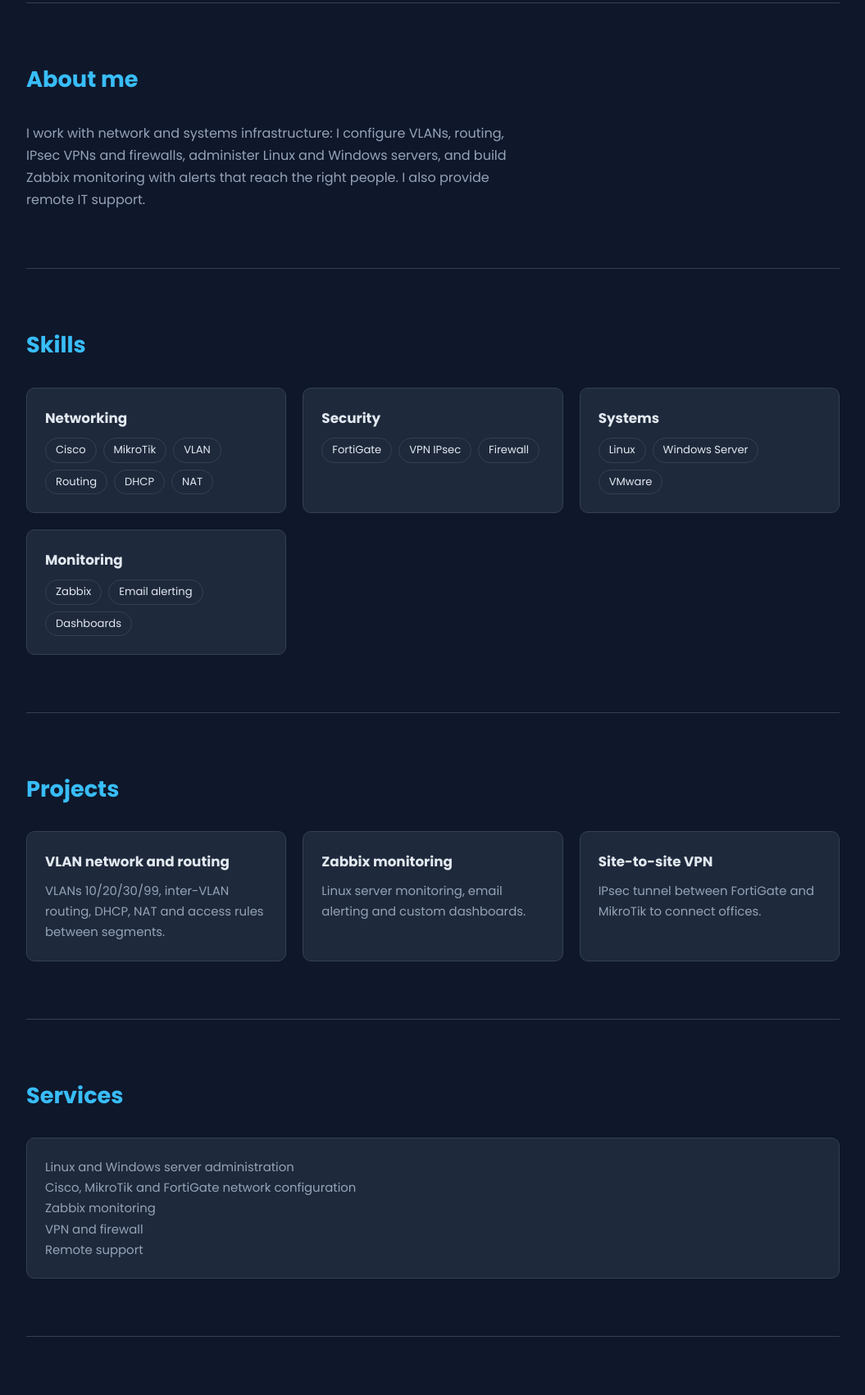
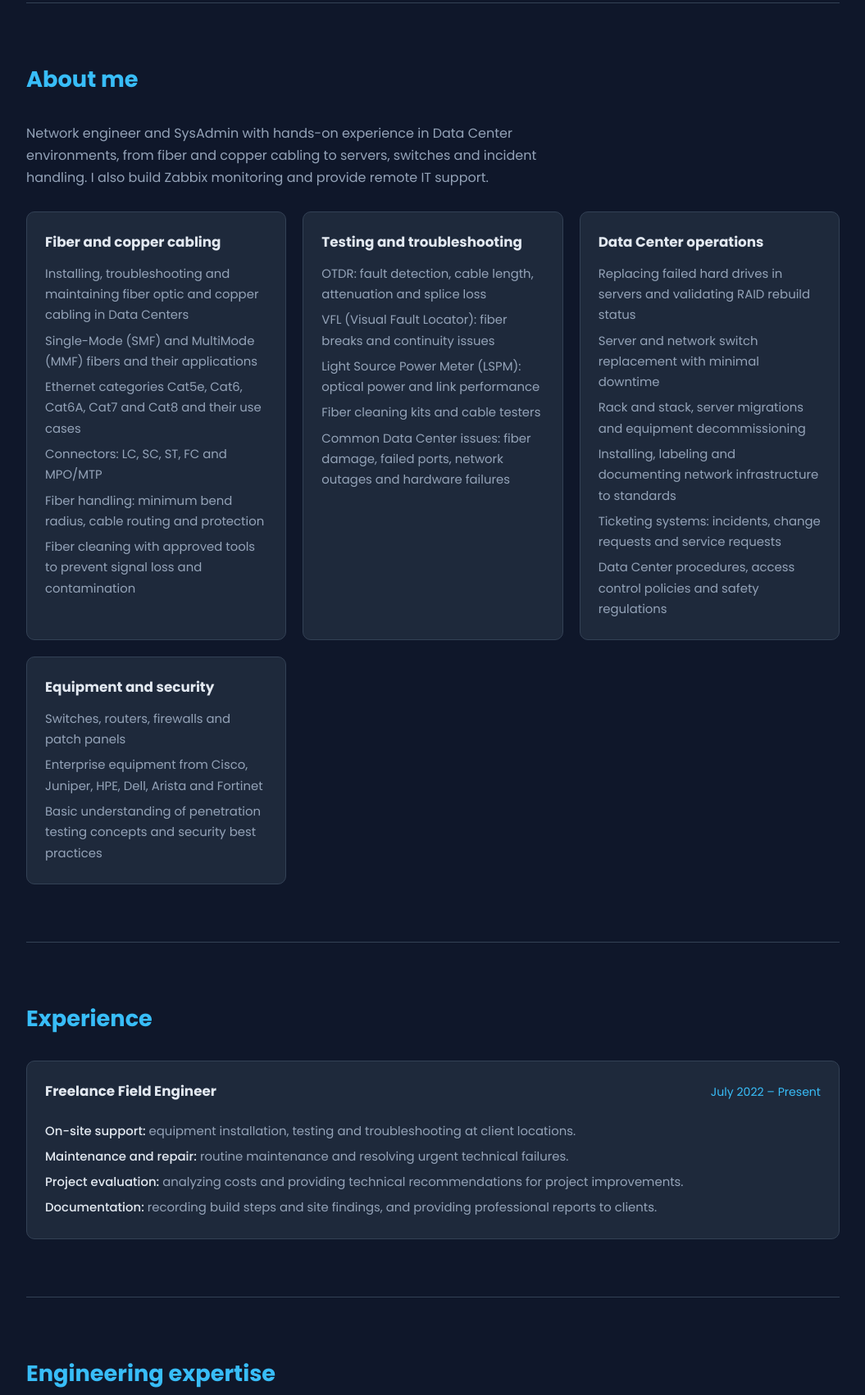
Before and after one commit to BogdanNBarascu/bogdan-portfolio, a plain HTML site: page index.html in a window 1280 px wide. Shown: the part 590-2292 px from the top of the page at 82% size, without its empty margins (112-1167 px from the left). Drawn offline with Linux system fonts and the light colour scheme.

Commit message:
Add files via upload

```diff
--- a/index.html
+++ b/index.html
@@ -46,6 +46,11 @@ h2{font-size:1.7rem;margin-bottom:28px;color:var(--accent)}
 .card h3{font-size:1.05rem;margin-bottom:8px}
 .card p,.card li{color:var(--muted);font-size:.93rem}
 .card ul{list-style:none}
+.card li{padding:3px 0}
+.role{display:flex;justify-content:space-between;flex-wrap:wrap;gap:6px 16px;align-items:baseline;margin-bottom:10px}
+.role span{color:var(--accent);font-size:.88rem}
+.card li strong{color:var(--text);font-weight:500}
+.about{margin-top:28px;grid-template-columns:repeat(auto-fit,minmax(300px,1fr))}
 .chips{display:flex;flex-wrap:wrap;gap:8px;margin-top:10px}
 .chips span{border:1px solid var(--line);border-radius:999px;padding:3px 12px;font-size:.82rem;color:var(--text)}
 .contact a.row{display:block;padding:14px 0;border-bottom:1px solid var(--line);text-decoration:none}
@@ -60,6 +65,7 @@ footer{text-align:center;padding:26px;color:var(--muted);font-size:.85rem;border
   <strong>Bogdan Barascu</strong>
   <ul>
     <li><a href="#about">About</a></li>
+    <li><a href="#experience">Experience</a></li>
     <li><a href="#skills">Skills</a></li>
     <li><a href="#projects">Projects</a></li>
     <li><a href="#services">Services</a></li>
@@ -93,13 +99,67 @@ footer{text-align:center;padding:26px;color:var(--muted);font-size:.85rem;border
 
   <section id="about">
     <h2>About me</h2>
-    <p class="lead">I work with network and systems infrastructure: I configure VLANs, routing, IPsec VPNs and firewalls, administer Linux and Windows servers, and build Zabbix monitoring with alerts that reach the right people. I also provide remote IT support.</p>
+    <p class="lead">Network engineer and SysAdmin with hands-on experience in Data Center environments, from fiber and copper cabling to servers, switches and incident handling. I also build Zabbix monitoring and provide remote IT support.</p>
+    <div class="groups about">
+      <div class="card"><h3>Fiber and copper cabling</h3><ul>
+        <li>Installing, troubleshooting and maintaining fiber optic and copper cabling in Data Centers</li>
+        <li>Single-Mode (SMF) and MultiMode (MMF) fibers and their applications</li>
+        <li>Ethernet categories Cat5e, Cat6, Cat6A, Cat7 and Cat8 and their use cases</li>
+        <li>Connectors: LC, SC, ST, FC and MPO/MTP</li>
+        <li>Fiber handling: minimum bend radius, cable routing and protection</li>
+        <li>Fiber cleaning with approved tools to prevent signal loss and contamination</li>
+      </ul></div>
+      <div class="card"><h3>Testing and troubleshooting</h3><ul>
+        <li>OTDR: fault detection, cable length, attenuation and splice loss</li>
+        <li>VFL (Visual Fault Locator): fiber breaks and continuity issues</li>
+        <li>Light Source Power Meter (LSPM): optical power and link performance</li>
+        <li>Fiber cleaning kits and cable testers</li>
+        <li>Common Data Center issues: fiber damage, failed ports, network outages and hardware failures</li>
+      </ul></div>
+      <div class="card"><h3>Data Center operations</h3><ul>
+        <li>Replacing failed hard drives in servers and validating RAID rebuild status</li>
+        <li>Server and network switch replacement with minimal downtime</li>
+        <li>Rack and stack, server migrations and equipment decommissioning</li>
+        <li>Installing, labeling and documenting network infrastructure to standards</li>
+        <li>Ticketing systems: incidents, change requests and service requests</li>
+        <li>Data Center procedures, access control policies and safety regulations</li>
+      </ul></div>
+      <div class="card"><h3>Equipment and security</h3><ul>
+        <li>Switches, routers, firewalls and patch panels</li>
+        <li>Enterprise equipment from Cisco, Juniper, HPE, Dell, Arista and Fortinet</li>
+        <li>Basic understanding of penetration testing concepts and security best practices</li>
+      </ul></div>
+    </div>
+  </section>
+
+  <section id="experience">
+    <h2>Experience</h2>
+    <div class="card">
+      <div class="role"><h3>Freelance Field Engineer</h3><span>July 2022 – Present</span></div>
+      <ul>
+        <li><strong>On-site support:</strong> equipment installation, testing and troubleshooting at client locations.</li>
+        <li><strong>Maintenance and repair:</strong> routine maintenance and resolving urgent technical failures.</li>
+        <li><strong>Project evaluation:</strong> analyzing costs and providing technical recommendations for project improvements.</li>
+        <li><strong>Documentation:</strong> recording build steps and site findings, and providing professional reports to clients.</li>
+      </ul>
+    </div>
+  </section>
+
+  <section id="expertise">
+    <h2>Engineering expertise</h2>
+    <div class="groups">
+      <div class="card"><h3>Advanced troubleshooting</h3><p>Troubleshooting and resolving complex network and security issues across converged platforms, with strategic recommendations for system improvements.</p></div>
+      <div class="card"><h3>Infrastructure management</h3><p>Designing, integrating and maintaining consolidated network services, including switches, routers, firewalls and wireless networks, alongside data center virtualization and storage solutions.</p></div>
+      <div class="card"><h3>Architectural planning</h3><p>Planning engineering architectures and establishing technical standards for interface applications to ensure system scalability and consistency.</p></div>
+      <div class="card"><h3>Capacity and resource planning</h3><p>Proactive evaluations of network systems to optimize resource allocation and lead expansion initiatives.</p></div>
+      <div class="card"><h3>R&amp;D and innovation</h3><p>Researching and evaluating emerging technologies and services, delivering comprehensive proposals for new systems, procedures and organizational transitions.</p></div>
+    </div>
   </section>
 
   <section id="skills">
     <h2>Skills</h2>
     <div class="groups">
-      <div class="card"><h3>Networking</h3><div class="chips"><span>Cisco</span><span>MikroTik</span><span>VLAN</span><span>Routing</span><span>DHCP</span><span>NAT</span></div></div>
+      <div class="card"><h3>Networking</h3><div class="chips"><span>Cisco</span><span>MikroTik</span><span>VLAN</span><span>Routing</span><span>DHCP</span><span>NAT</span><span>Fiber optic</span><span>OTDR</span><span>Structured cabling</span></div></div>
       <div class="card"><h3>Security</h3><div class="chips"><span>FortiGate</span><span>VPN IPsec</span><span>Firewall</span></div></div>
       <div class="card"><h3>Systems</h3><div class="chips"><span>Linux</span><span>Windows Server</span><span>VMware</span></div></div>
       <div class="card"><h3>Monitoring</h3><div class="chips"><span>Zabbix</span><span>Email alerting</span><span>Dashboards</span></div></div>
```
